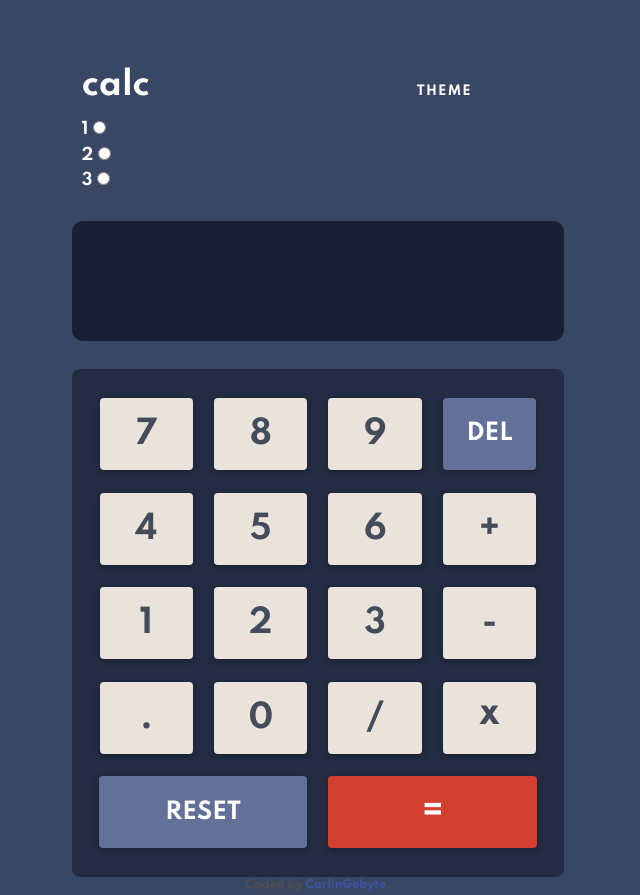
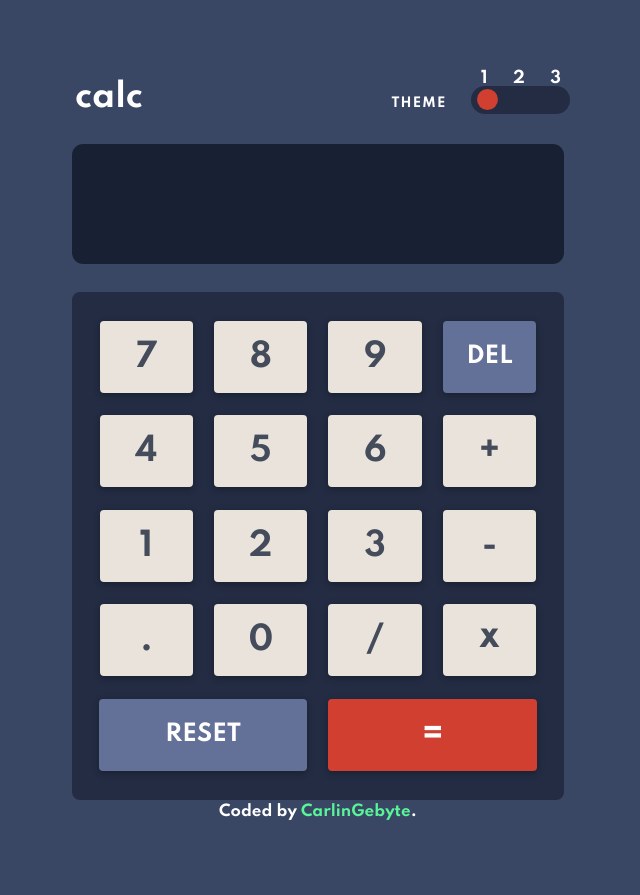
Before and after one commit to CarlinGebyte/AG-Reto2, a plain HTML site: page index.html in a window 1280 px wide. Shown: the whole page, without its empty margins (322-962 px from the left). After the commit the page ends 824 px from the top, so only its background shows below. Drawn offline with nearby package versions, Linux system fonts and the light colour scheme; some packages are replaced by stand-ins of ours; a script that the page names is missing.

Commit message:
completed

```diff
--- a/css/styles.css
+++ b/css/styles.css
@@ -8,29 +8,94 @@ body {
 
 /** CALC HEADER **/
 
-
-
 #calc-header {
     margin: 12% auto 5%;
     color: #ffffff;
     text-align: start;
-    padding: 0 4.6vh;
+    padding: 0 5.5%;
+    display: flex;
+    justify-content: space-around;
+    align-items: baseline;
 }
 
 #calc {
-    width: 70%;
+    width: 50%;
     display: inline-block;
-    /* margin: auto; */
+    margin: 0;
     text-align: start;
     font-size: 2em;
 }
 
 #theme {
-    width: 15%;
+    width: 7em;
     display: inline-block;
-    /* margin: auto; */
+    margin: 0;
     font-size: 0.8em;
     letter-spacing: .15vh;
+}
+
+#toggle-bg {
+    background-color: #232c43;
+    border-radius: 10rem;
+    height: 1.7rem;
+    position: absolute;
+    left: -12%;
+    right: 0;
+    bottom: 0;
+    width: 123%;
+    margin: 0 auto;
+    z-index: -1;
+}
+
+#toggle-container {
+    display: flex;
+    width: 50%;
+    align-items: flex-end;
+    justify-content: flex-end;
+}
+#toggle-buttons {
+    display: flex;
+    width: 5em;
+    height: 3em;
+    justify-content: space-between;
+    position: relative;
+}
+
+.toggles {
+    display: flex;
+    flex-direction: column;
+    justify-content: space-between;
+}
+
+.toggles input {
+    display: none;
+}
+
+.selected-1, .selected-2, .selected-3 {
+    width: 1.3rem;
+    height: 1.3rem;
+    border-radius: 50%;
+    position: absolute;
+    bottom: 3.5px;
+    z-index: 1;
+}
+.selected-2{
+    left: 35%;
+}
+.selected-3{
+    right: -5%;
+}
+.selected-1 {
+    background-color: #d03f2f;
+    left: -5%;
+}
+
+.selected-2, .selected-3 {
+    background-color: transparent;
+}
+
+label:hover {
+    cursor: pointer;
 }
 
 /** END CALC HEADER **/
@@ -106,10 +171,13 @@ body {
 /** END KEYS **/
 
 .attribution {
-  font-size: 11px;
+  font-size: 15px;
   text-align: center;
+  color: #ffffff;
 }
 
 .attribution a {
-  color: hsl(228, 45%, 44%);
+  /* color: #9f81f1; */
+  color: #58f599;
+
 }
--- a/css/theme-2.scss
+++ b/css/theme-2.scss
@@ -11,13 +11,31 @@ body {
     color: #35352c;
   }
 
-
-  #del, #reset {
+  #del,
+  #reset {
     background-color: #377f86;
     color: #fff;
   }
-  .equal, .equal:hover {
+  .equal,
+  .equal:hover {
     color: #fff;
     background-color: #ca5502;
   }
+  #toggle-bg {
+    background-color: #d1cccc;
   }
+  .selected-2 {
+    background-color: #ca5502;
+  }
+  .selected-1,
+  .selected-3 {
+    background-color: transparent;
+  }
+  .attribution {
+    color: #000;
+  }
+
+  .attribution a {
+    color: #9573f5;
+  }
+}
--- a/css/theme-3.scss
+++ b/css/theme-3.scss
@@ -3,7 +3,8 @@ body {
   #calc-header {
     color: #ffe53d;
   }
-  .btn-number, .btn-number:hover {
+  .btn-number,
+  .btn-number:hover {
     background-color: #58077d;
     color: #ffe53d;
   }
@@ -20,8 +21,23 @@ body {
     background-color: #341c4f;
     color: #fff;
   }
-  .equal, .equal:hover {
+  .equal,
+  .equal:hover {
     color: #1b2428;
     background-color: #00e0d1;
   }
+  #toggle-bg {
+    background-color: #1d0934;
+  }
+  .selected-3 {
+    background-color: #00e0d1;
+  }
+  .selected-2,
+  .selected-1 {
+    background-color: transparent;
+  }
+
+  .attribution a {
+    color: #58f599;
+  }
 }
--- a/index.html
+++ b/index.html
@@ -35,22 +35,28 @@
                 <div class="col-md-6 col-sm-6 col-xs-6 m-auto text-center">
                     <div id="calc-header">
                         <h2 id="calc">calc</h2>
+                        <div id="toggle-container">
                             <p id="theme">THEME</p>
-                        <div>
-                            <div>
+                            <div id="toggle-buttons">
+                                <div class="toggles">
                                     <label for="theme-1">1</label>
                                     <input type="radio" value="1" name="toggle" class="toggle" id="theme-1">
+                                    <label class="selected-1" for="theme-1"></label>
                                 </div>
-                            <div>
+                                <div class="toggles">
                                     <label for="theme-2">2</label>
                                     <input type="radio" value="2" name="toggle" class="toggle" id="theme-2">
+                                    <label class="selected-2" for="theme-2"></label>
                                 </div>
-                            <div>
+                                <div class="toggles">
                                     <label for="theme-3">3</label>
                                     <input type="radio" value="3" name="toggle" class="toggle" id="theme-3">
+                                    <label class="selected-3" for="theme-3"></label>
+                                </div>
+                                <div id="toggle-bg"></div>
+                            </div>
                         </div>
 
-                        </div>
                     </div>
                     <div id="result"></div>
                     <div id="keypad">
```
Also changed, not shown: css/theme-2.css, css/theme-3.css, 3 other files. Lines whose indentation alone changed are shown as unchanged.
